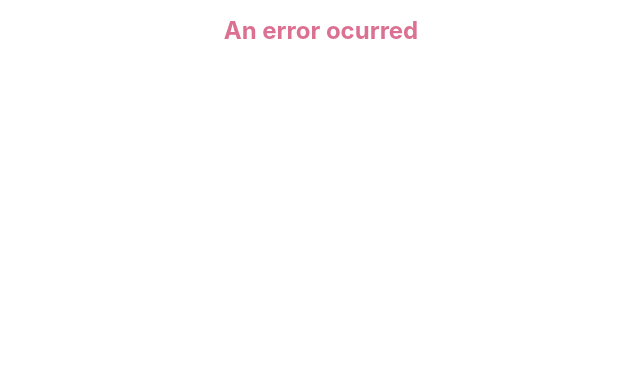
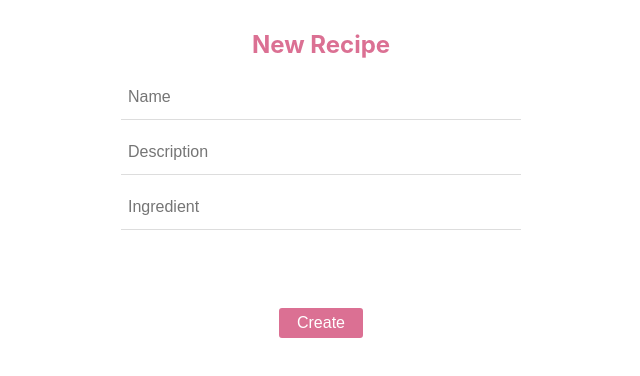
Before and after one commit to gstock-travelperk/tk-recipe-front, a React (Create React App) app: page /recipes/create in a window 1280 px wide. Shown: the top 376 px of the page, without its empty margins (319-959 px from the left). Built offline with nearby package versions, Linux system fonts and the light colour scheme; no server answers.

Commit message:
Added error handling. Added create button

```diff
--- a/src/components/RecipeForm.js
+++ b/src/components/RecipeForm.js
@@ -4,7 +4,7 @@ import { Title, Container, Button, TextInput } from "./Styles.js";
 import { useHistory, useParams } from "react-router";
 import { postData } from "../data/data.js";
 
-function useFetchRecipe(recipeId, setError) {
+function useFetchRecipe(recipeId, edit, setError) {
   const [recipe, setRecipe] = useState({
     name: "",
     description: "",
@@ -12,6 +12,10 @@ function useFetchRecipe(recipeId, setError) {
   });
 
   useEffect(() => {
+    if (!edit) {
+      return;
+    }
+
     fetch(
       `${process.env.REACT_APP_API_BASEURL}/api/recipe/recipes/${recipeId}/`
     )
@@ -23,7 +27,7 @@ function useFetchRecipe(recipeId, setError) {
       })
       .then((data) => setRecipe(data))
       .catch((err) => setError(true));
-  }, [recipeId]);
+  }, []);
 
   return [recipe, setRecipe];
 }
@@ -33,7 +37,7 @@ function RecipeForm(props) {
   const history = useHistory();
   let { recipeId } = useParams();
   const [error, setError] = useState(false);
-  const [recipe, setRecipe] = useFetchRecipe(recipeId, setError);
+  const [recipe, setRecipe] = useFetchRecipe(recipeId, edit, setError);
 
   const handleChange = (e) => {
     const { name, value } = e.target;
--- a/src/components/Recipes.js
+++ b/src/components/Recipes.js
@@ -17,11 +17,13 @@ const fetchRecipes = (setError) =>
     .then((res) => {
       setError(false);
       if (res.status === 200) {
-        res.json();
+        return res.json();
       }
       return null;
     })
-    .catch((err) => setError(true));
+    .catch((err) => {
+      setError(true);
+    });
 
 function RecipeList({ recipesReader }) {
   const recipesData = recipesReader();
@@ -60,9 +62,14 @@ function Recipes(props) {
           <Suspense fallback="Loading recipes...">
             <RecipeList recipesReader={recipesReader} />
           </Suspense>
-          <Link to="/">
-            <Button primary>Home</Button>
-          </Link>
+          <Container>
+            <Link to="/">
+              <Button primary>Home</Button>
+            </Link>
+            <Link to="/recipes/create">
+              <Button primary>Create</Button>
+            </Link>
+          </Container>
         </div>
       )}
     </Container>
```
